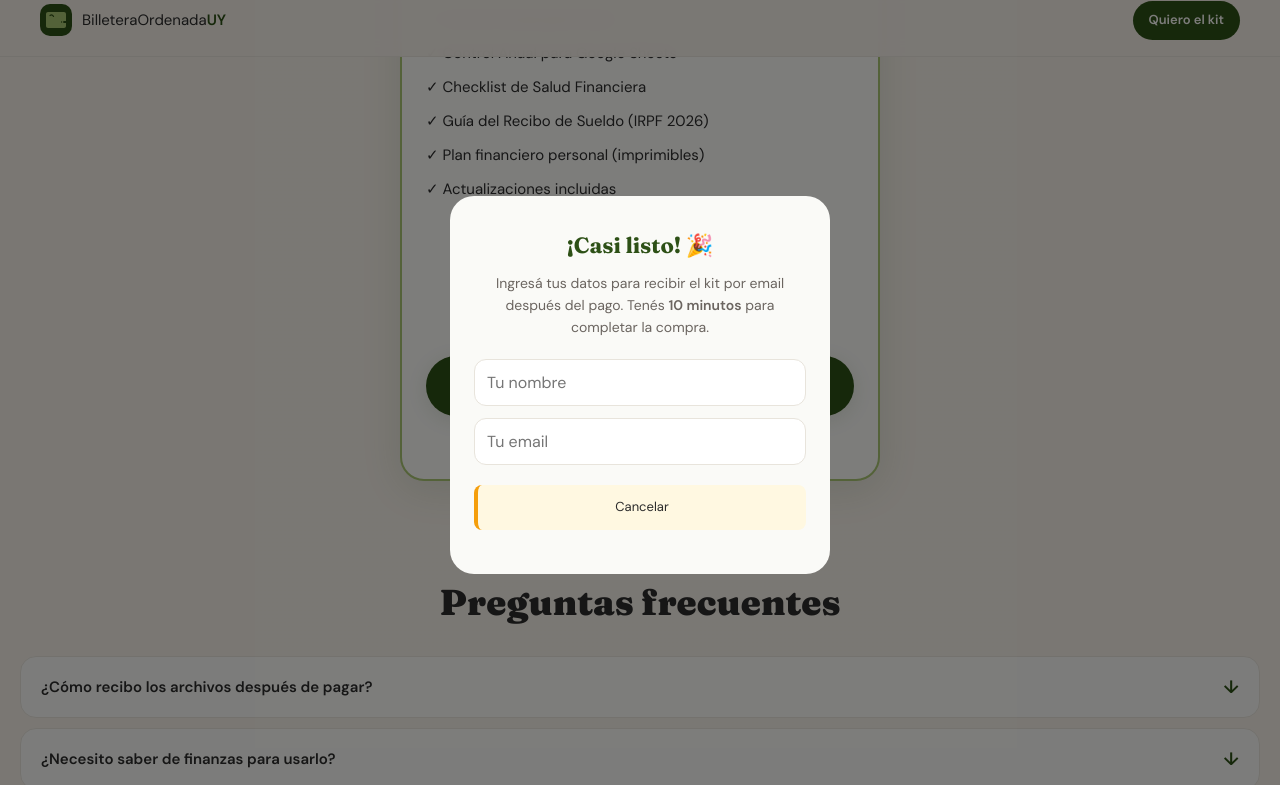
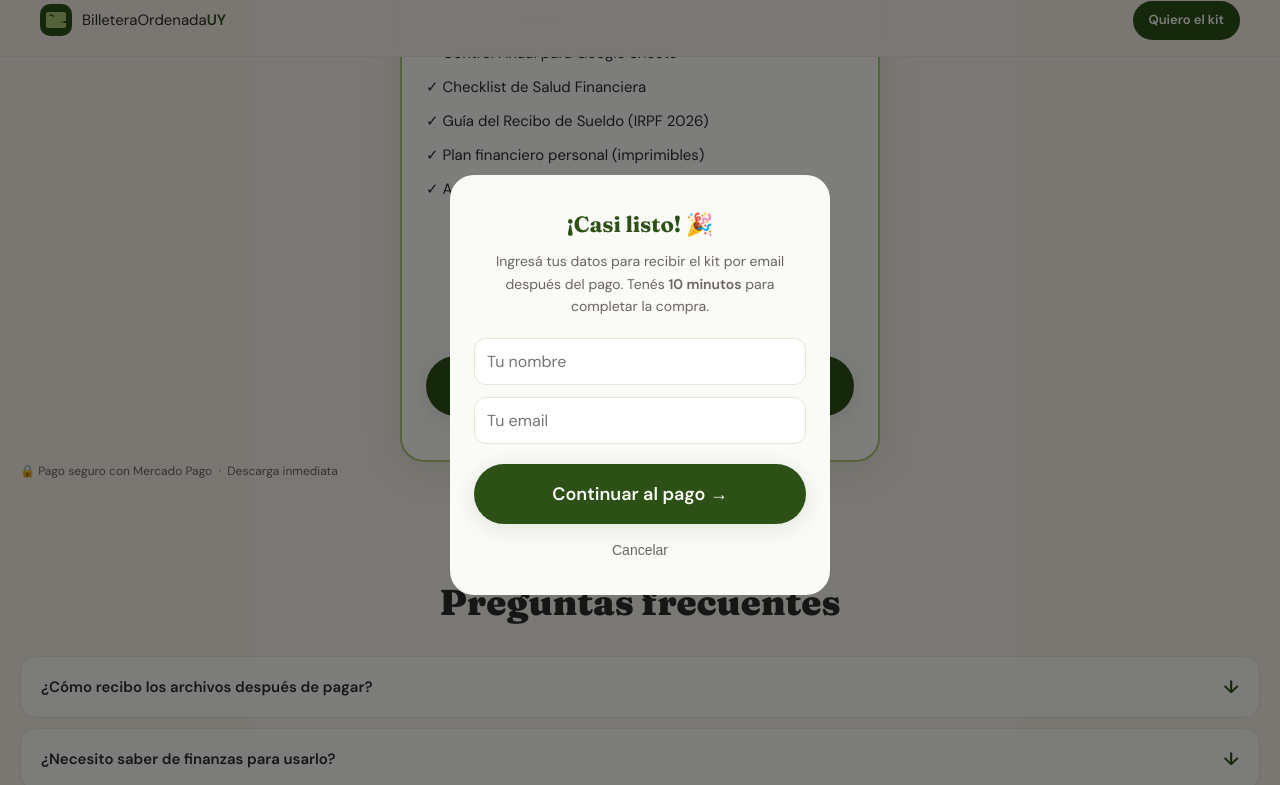
Before and after one commit to billeteraordenadauy-hash/billeteraordenada, a website: page public/index.html in a window 1280 px wide. Both pictures are taken after a click on the button "Quiero mi kit ahora — $380". Shown: the part 4387-5172 px from the top of the page. Drawn offline with Linux system fonts and the light colour scheme.

Commit message:
fix: limpiar modal definitivamente

```diff
--- a/public/index.html
+++ b/public/index.html
@@ -380,14 +380,11 @@
       style="width:100%;padding:12px;margin-bottom:12px;border:1.5px solid #E8E4DC;border-radius:12px;font-size:16px;font-family:inherit;box-sizing:border-box;">
     <input type="email" id="modal-email" placeholder="Tu email"
       style="width:100%;padding:12px;margin-bottom:20px;border:1.5px solid #E8E4DC;border-radius:12px;font-size:16px;font-family:inherit;box-sizing:border-box;">
-    <div style="background:#fff8e1;border-left:4px solid #f59e0b;padding:12px;border-radius:8px;margin-bottom:12px;font-size:13px;t
-      Continuar al pago →
-    </button>
-   <button onclick="cerrarModal()" style="background:none;border:none;color:#6B6560;font-size:14px;cursor:pointer;">Cancelar</button>
+    <button onclick="confirmarYPagar()" id="btn-confirmar" class="btn-comprar" style="margin-bottom:12px;">Continuar al pago →</button>
+    <button onclick="cerrarModal()" style="background:none;border:none;color:#6B6560;font-size:14px;cursor:pointer;">Cancelar</button>
     </div></div>
   </div>
 </div>
-
         <p class="comprar-seguro">
           🔒 Pago seguro con Mercado Pago &nbsp;·&nbsp; Descarga inmediata
         </p>
```
